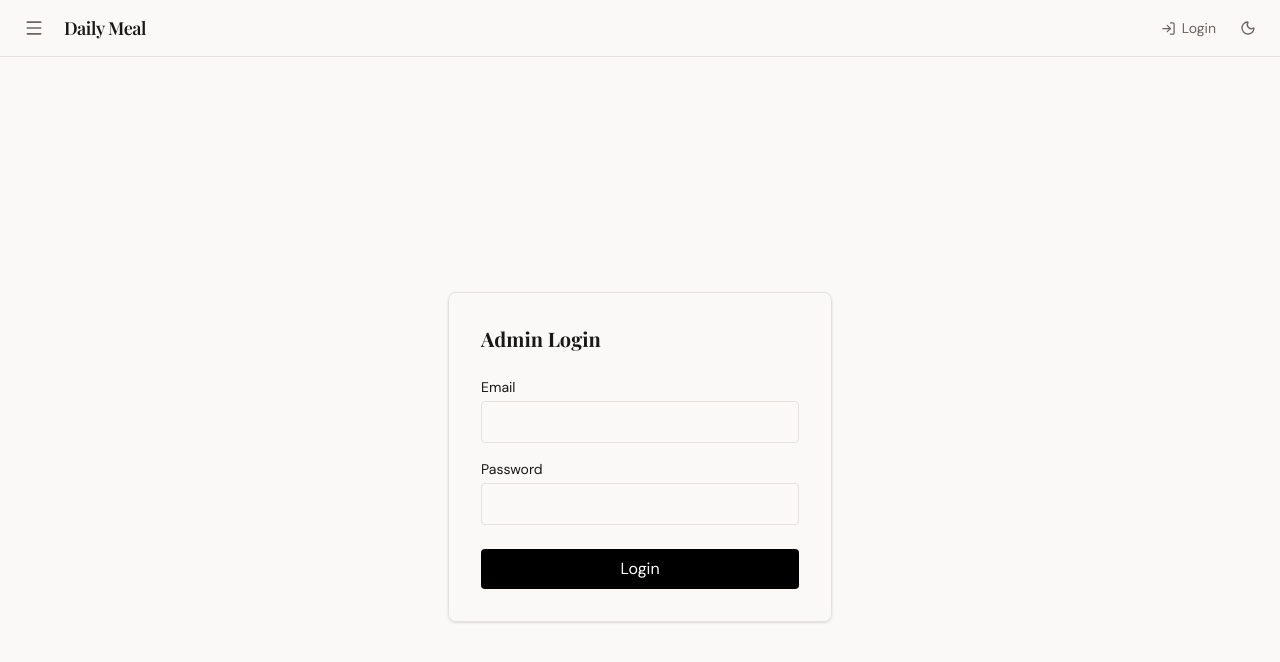
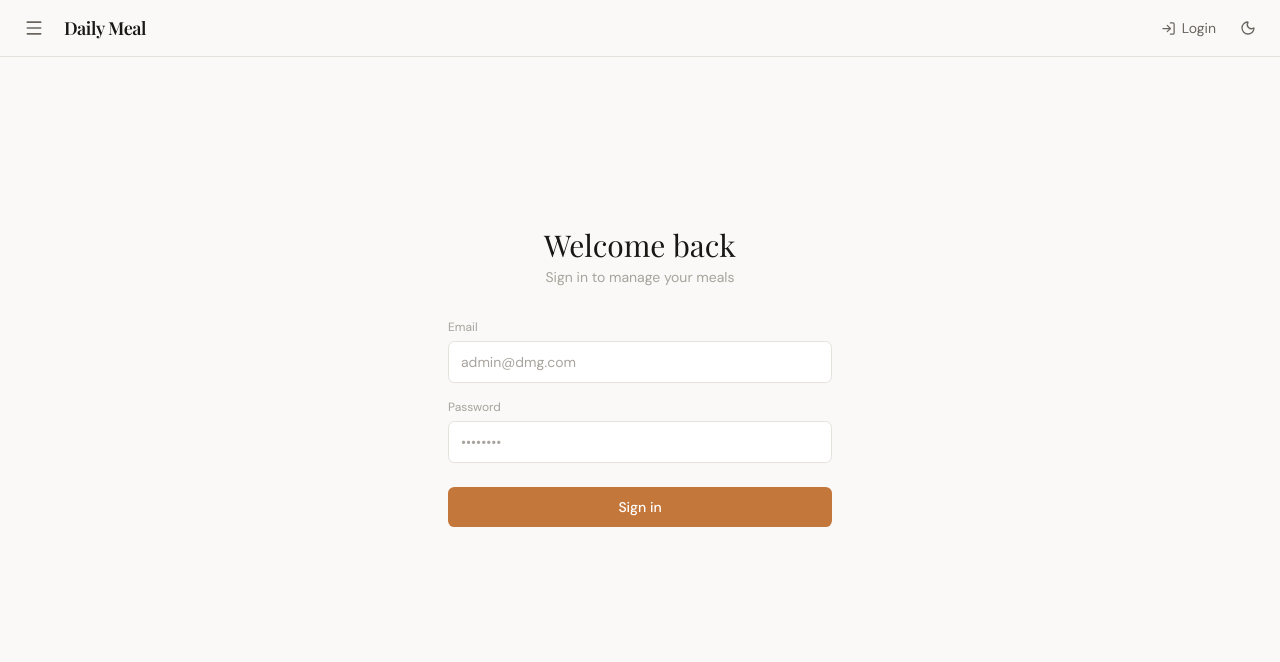
Before and after one commit to CollinWeightman/daily-meal-gallery, a React (Vite) app in the folder frontend/: page /login in a window 1280 px wide. Shown: the top 662 px of the page. Built offline with nearby package versions, Linux system fonts and the light colour scheme; a web font is replaced by a local one.

Commit message:
feat: implement LoginPage with real API integration

```diff
--- a/frontend/src/pages/LoginPage.tsx
+++ b/frontend/src/pages/LoginPage.tsx
@@ -1,27 +1,25 @@
-// frontend/src/pages/LoginPage.tsx
 import { useState } from 'react';
 import { useNavigate } from 'react-router-dom';
-import { useAuth } from '../contexts/AuthContext';
-import client from '../api/client';
+import { useAuth } from '@/contexts/AuthContext';
+import client from '@/api/client';
 
 export default function LoginPage() {
+  const { login } = useAuth();
+  const navigate = useNavigate();
+
   const [email, setEmail] = useState('');
   const [password, setPassword] = useState('');
   const [error, setError] = useState('');
   const [loading, setLoading] = useState(false);
 
-  const { login } = useAuth();
-  const navigate = useNavigate();
-
   const handleSubmit = async (e: React.FormEvent) => {
     e.preventDefault();
     setError('');
     setLoading(true);
-
     try {
-      const res = await client.post('/login', { email, password });
+      const res = await client.post<{ token: string }>('/login', { email, password });
       login(res.data.token);
-      navigate('/admin');
+      navigate('/');
     } catch {
       setError('Invalid email or password');
     } finally {
@@ -30,43 +28,51 @@ export default function LoginPage() {
   };
 
   return (
-    <div className="min-h-screen flex items-center justify-center">
-      <div className="w-full max-w-sm border rounded-lg p-8 shadow">
-        <h1 className="text-xl font-bold mb-6">Admin Login</h1>
+    <div className="min-h-[80vh] flex items-center justify-center px-4">
+      <div className="w-full max-w-sm">
 
-        <form onSubmit={handleSubmit}>
-          <div className="mb-4">
-            <label className="block text-sm mb-1">Email</label>
+        <div className="mb-8 text-center">
+          <h1 className="font-display text-3xl text-[var(--text-primary)] mb-1">Welcome back</h1>
+          <p className="text-sm text-[var(--text-muted)]">Sign in to manage your meals</p>
+        </div>
+
+        <form onSubmit={handleSubmit} className="flex flex-col gap-4">
+          <div>
+            <label className="block text-xs text-[var(--text-muted)] mb-1.5">Email</label>
             <input
               type="email"
               value={email}
               onChange={e => setEmail(e.target.value)}
-              className="w-full border rounded px-3 py-2"
               required
+              autoComplete="email"
+              placeholder="admin@dmg.com"
+              className="w-full text-sm px-3 py-2.5 rounded-md border border-[var(--border)] bg-[var(--bg-elevated)] text-[var(--text-primary)] placeholder:text-[var(--text-muted)] focus:outline-none focus:border-[var(--accent)] transition-colors"
             />
           </div>
 
-          <div className="mb-6">
-            <label className="block text-sm mb-1">Password</label>
+          <div>
+            <label className="block text-xs text-[var(--text-muted)] mb-1.5">Password</label>
             <input
               type="password"
               value={password}
               onChange={e => setPassword(e.target.value)}
-              className="w-full border rounded px-3 py-2"
               required
+              autoComplete="current-password"
+              placeholder="••••••••"
+              className="w-full text-sm px-3 py-2.5 rounded-md border border-[var(--border)] bg-[var(--bg-elevated)] text-[var(--text-primary)] placeholder:text-[var(--text-muted)] focus:outline-none focus:border-[var(--accent)] transition-colors"
             />
           </div>
 
           {error && (
-            <p className="text-red-500 text-sm mb-4">{error}</p>
+            <p className="text-xs text-red-500">{error}</p>
           )}
 
           <button
             type="submit"
             disabled={loading}
-            className="w-full bg-black text-white rounded py-2 disabled:opacity-50"
+            className="w-full py-2.5 text-sm font-medium rounded-md bg-[var(--accent)] hover:bg-[var(--accent-hover)] text-white transition-colors disabled:opacity-50 disabled:cursor-not-allowed mt-2"
           >
-            {loading ? 'Logging in...' : 'Login'}
+            {loading ? 'Signing in…' : 'Sign in'}
           </button>
         </form>
       </div>
```
